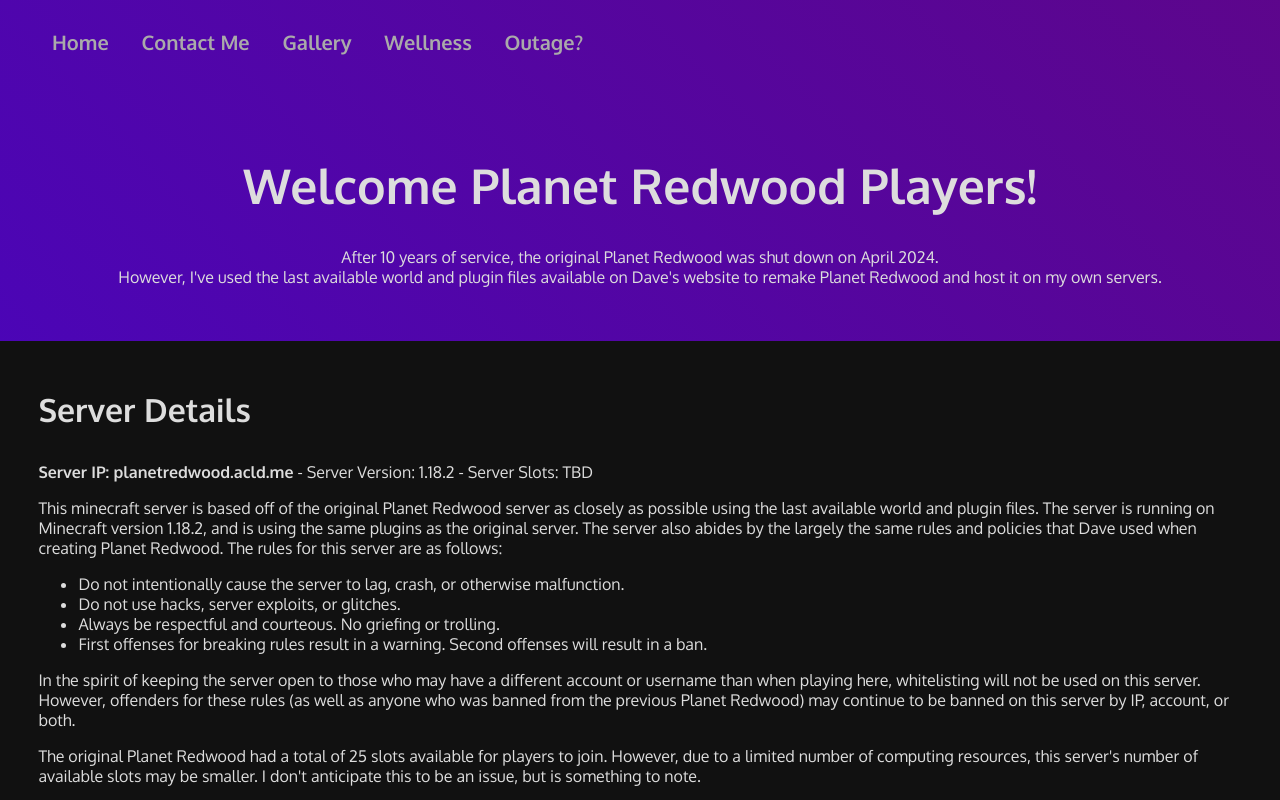
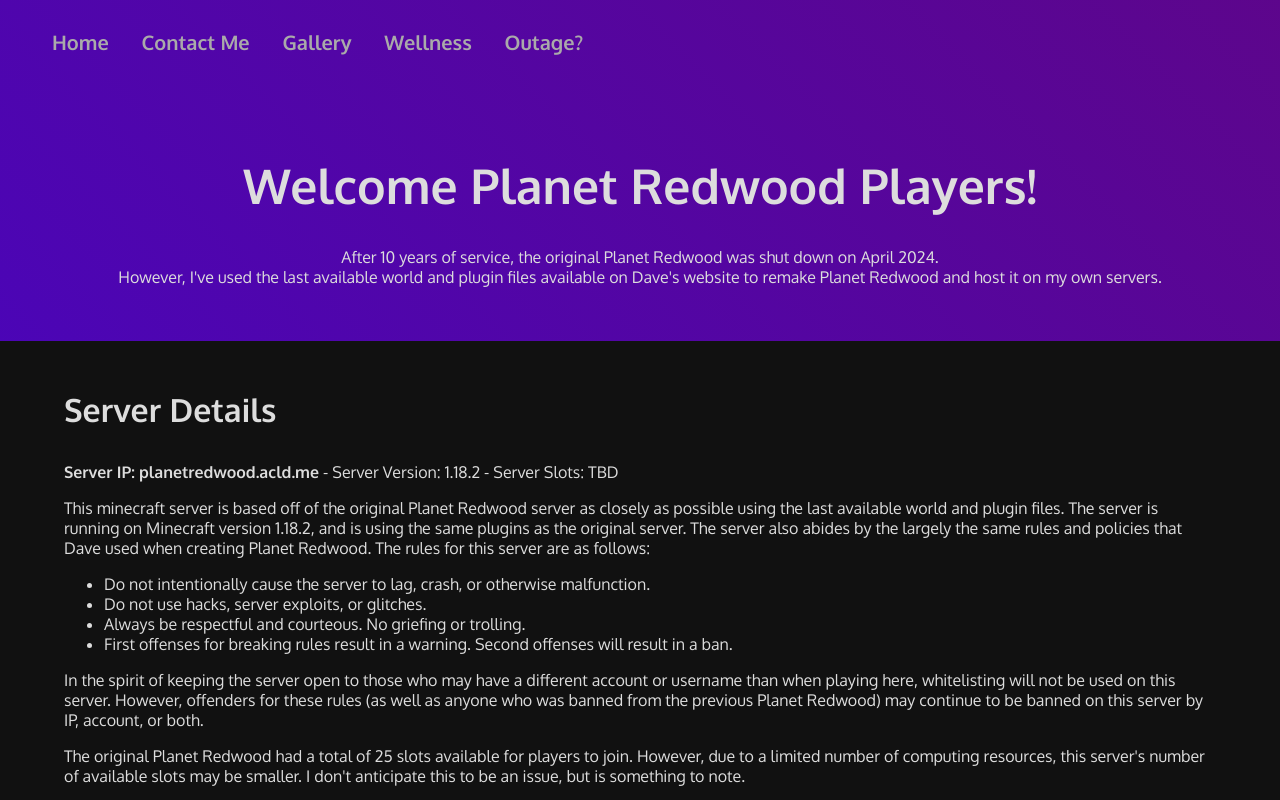
Before and after one commit to ActuallyCloud/ACLD-Next, a Next.js app: page /planetredwood in a window 1280 px wide. Shown: the top 800 px of the page. Built offline with nearby package versions, Linux system fonts and the light colour scheme.

Commit message:
Minor styling change

```diff
--- a/styles/tos.module.css
+++ b/styles/tos.module.css
@@ -4,7 +4,7 @@
 }
 
 .pr_text {
-  padding: 1em 3vw;
+  padding: 1em 5vw;
 }
 
 .header_text {
```
